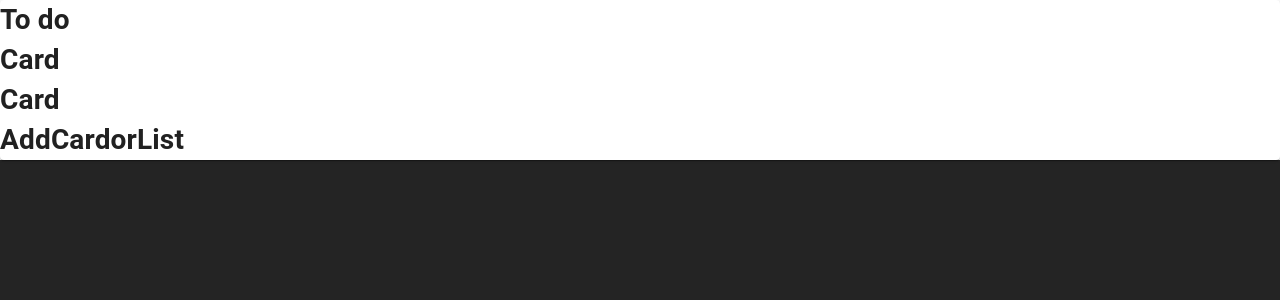
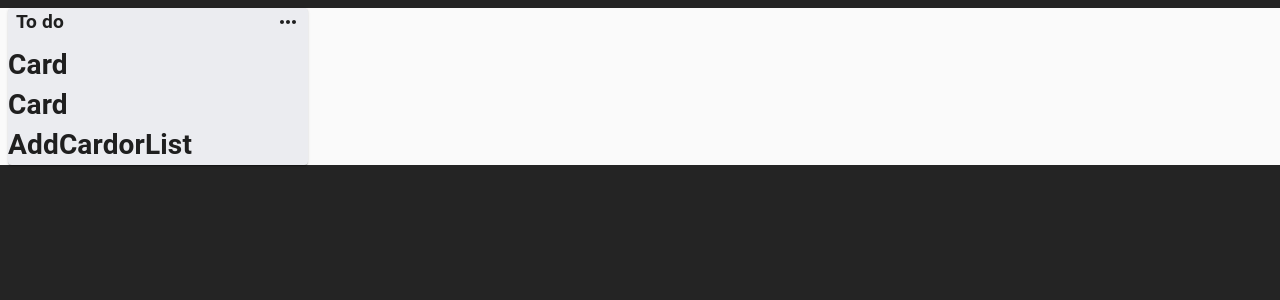
Before and after one commit to Ruben-Alvarez-Dev/project_trello, a React (Vite) app: page / in a window 1280 px wide. Shown: the top 300 px of the page. Built offline with nearby package versions, Linux system fonts and the light colour scheme.

Commit message:
makeStyles and icons from materal-ui

```diff
--- a/src/components/ListTitle.jsx
+++ b/src/components/ListTitle.jsx
@@ -1,8 +1,32 @@
+import { Typography, makeStyles } from "@material-ui/core";
+import MoreHorizIcon from "@material-ui/icons/MoreHoriz";
 
 export const ListTitle = () => {
-  return (
-    <div>
-        <h1>To do</h1>
+
+    const classes = useStyle();
+    return (
+
+    <div className={classes.title}>
+        <Typography className={classes.titleText}>
+            To do
+        </Typography>
+        <MoreHorizIcon />
     </div>
   )
 }
+
+const useStyle = makeStyles(theme => ({
+    title: {
+        display: 'flex',
+        alignItems: 'center',
+        margin: theme.spacing(1),
+    },
+    titleText: {
+        flexGrow: 1,
+        fontWeight: 'bold',
+        fontSize: '1.2rem',
+        fontWeight: 'bold',
+
+    }
+
+  }))
--- a/src/components/TrelloList.jsx
+++ b/src/components/TrelloList.jsx
@@ -1,16 +1,28 @@
-import { Paper, CssBaseline } from '@material-ui/core';
+import { Paper, CssBaseline, makeStyles } from '@material-ui/core';
 import { ListTitle } from './ListTitle';
 import { TrelloCard } from './TrelloCard';
 import { AddCardorList } from './AddCardorList';
+
+const useStyle = makeStyles(theme => ({
+  root: {
+    width: '300px',
+    backgroundColor: '#ebecf0',
+    margin: theme.spacing(1)
+  }
+
+}))
+
 export const TrelloList = () => {
+
+  const classes = useStyle();
   return (
-    <Paper>
+
+    <Paper className={classes.root}>
       <CssBaseline />
       <ListTitle />
       <TrelloCard />
       <TrelloCard />
       <AddCardorList />
-
     </Paper>
   )
 }
```
